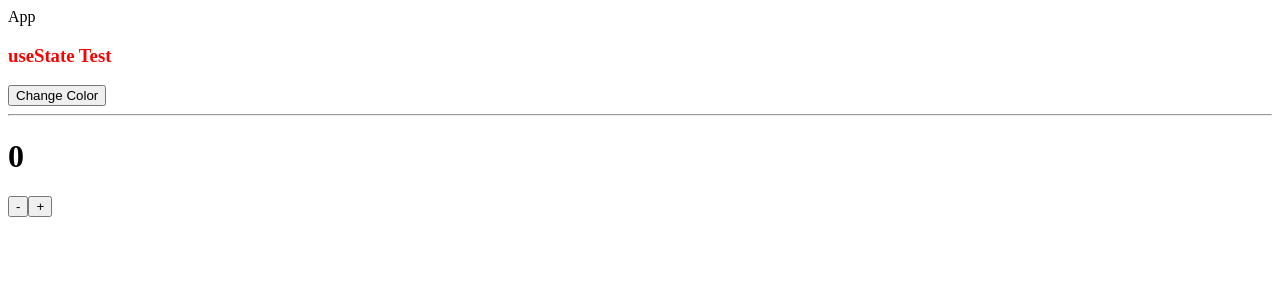
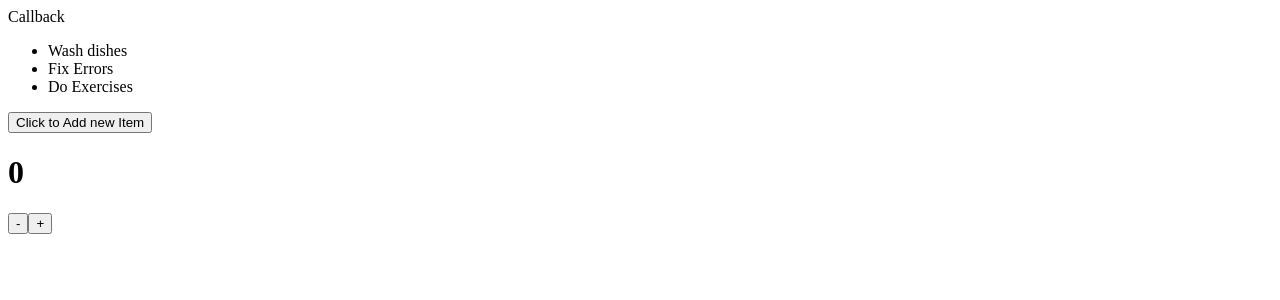
Before and after one commit to YeMarnPaing-dev/membo_callback, a React (Create React App) app: page / in a window 1280 px wide. Shown: the top 300 px of the page. Built offline with nearby package versions, Linux system fonts and the light colour scheme.

Commit message:
useCakkback

```diff
--- /dev/null
+++ b/src/Callback.jsx
@@ -0,0 +1,34 @@
+import React, { useCallback, useState } from 'react'
+import Lists from './Lists'
+
+const Callback = () => {
+    const [item,setItems] = useState([
+        'Wash dishes',
+        'Fix Errors',
+        'Do Exercises'
+    ]);
+
+    const [count,setCount]= useState(0)
+
+    // const addNewItem = ()=> {
+    //     setItems([...item,"New Items Add"])
+    // }
+
+    const addNewItem = useCallback(()=> {
+        setItems([...item,"New Items Add"])
+    },[item])
+
+
+  return (
+    <div>Callback
+        <Lists items={item} addNewItem={addNewItem}/>
+
+        <h1>{count}</h1>
+       <button onClick={()=> setCount(count-1)}>-</button>
+      <button onClick={()=> setCount(count+1)}>+</button>
+    </div>
+
+  )
+}
+
+export default Callback
--- /dev/null
+++ b/src/Lists.jsx
@@ -0,0 +1,22 @@
+import React, { memo } from 'react'
+
+const Lists = ({items,addNewItem}) => {
+    console.log('Hi This is Loading');
+
+
+  return (
+    <div>
+        <ul>
+            {
+                items.map((item, index) => (
+                <li key={index}>{item}</li>
+                ))
+            }
+        </ul>
+
+        <button type='buttone' onClick={()=>addNewItem()}> Click to Add new Item</button>
+    </div>
+  )
+}
+
+export default memo(Lists)
--- a/src/index.js
+++ b/src/index.js
@@ -1,11 +1,14 @@
 import React from 'react';
 import ReactDOM from 'react-dom/client';
-import App from './App';
+// import App from './App';
+import Callback from './Callback'
 
 
 const root = ReactDOM.createRoot(document.getElementById('root'));
 root.render(
   <React.StrictMode>
-    <App />
-  </React.StrictMode>
+    {/* <App /> */}
+    <Callback/>
+
+      </React.StrictMode>
 );
```
